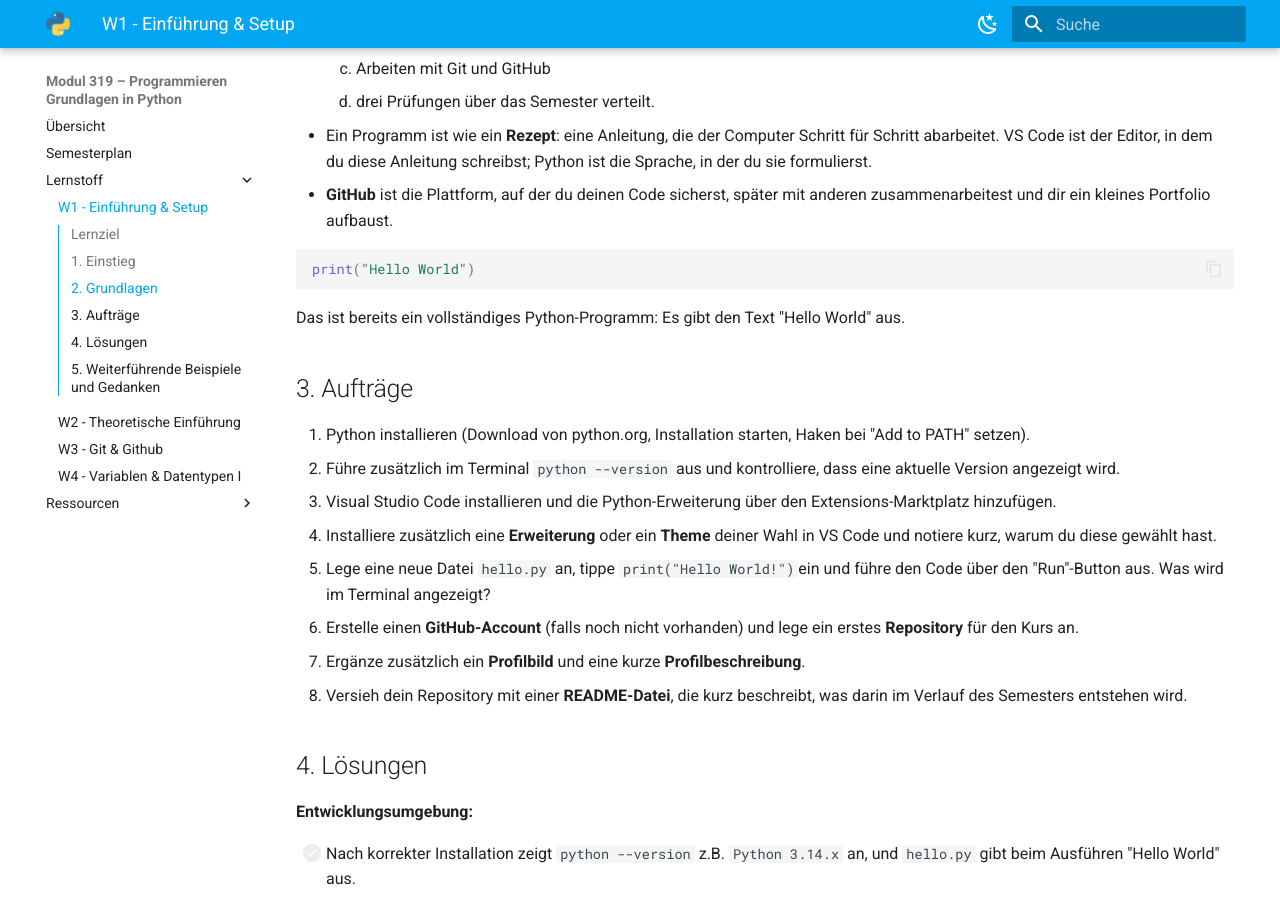
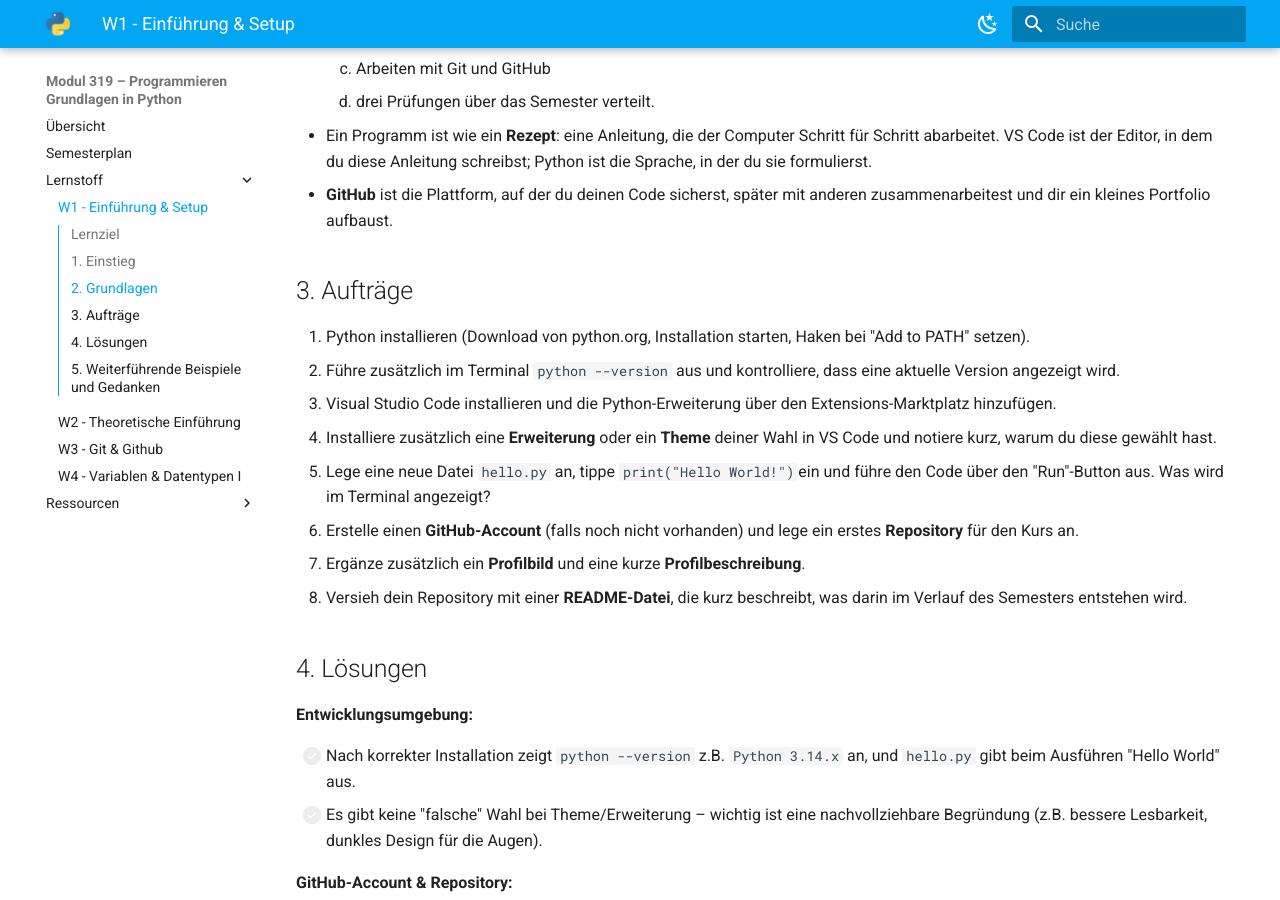
Before and after one commit to af81/python-school, an MkDocs documentation site: the page built from docs/schueler/einfuehrung-organisation-handout.md, in a window 1280 px wide and 900 px high, scrolled down 712 px. Built offline with MkDocs 1.6.1 and Material for MkDocs 9.7.7, drawn with Linux system fonts in a browser that asks for light colours.

Commit message:
180820261053

````diff
--- a/docs/schueler/einfuehrung-organisation-handout.md
+++ b/docs/schueler/einfuehrung-organisation-handout.md
@@ -19,11 +19,6 @@
     4. drei Prüfungen über das Semester verteilt.
 - Ein Programm ist wie ein **Rezept**: eine Anleitung, die der Computer Schritt für Schritt abarbeitet. VS Code ist der Editor, in dem du diese Anleitung schreibst; Python ist die Sprache, in der du sie formulierst.
 - **GitHub** ist die Plattform, auf der du deinen Code sicherst, später mit anderen zusammenarbeitest und dir ein kleines Portfolio aufbaust.
-
-```python
-print("Hello World")
-```
-Das ist bereits ein vollständiges Python-Programm: Es gibt den Text "Hello World" aus.
 
 ## 3. Aufträge
 
````
Also changed, not shown: site/schueler/einfuehrung-organisation-handout/index.html, site/search/search_index.json, site/sitemap.xml, 1 other file.
